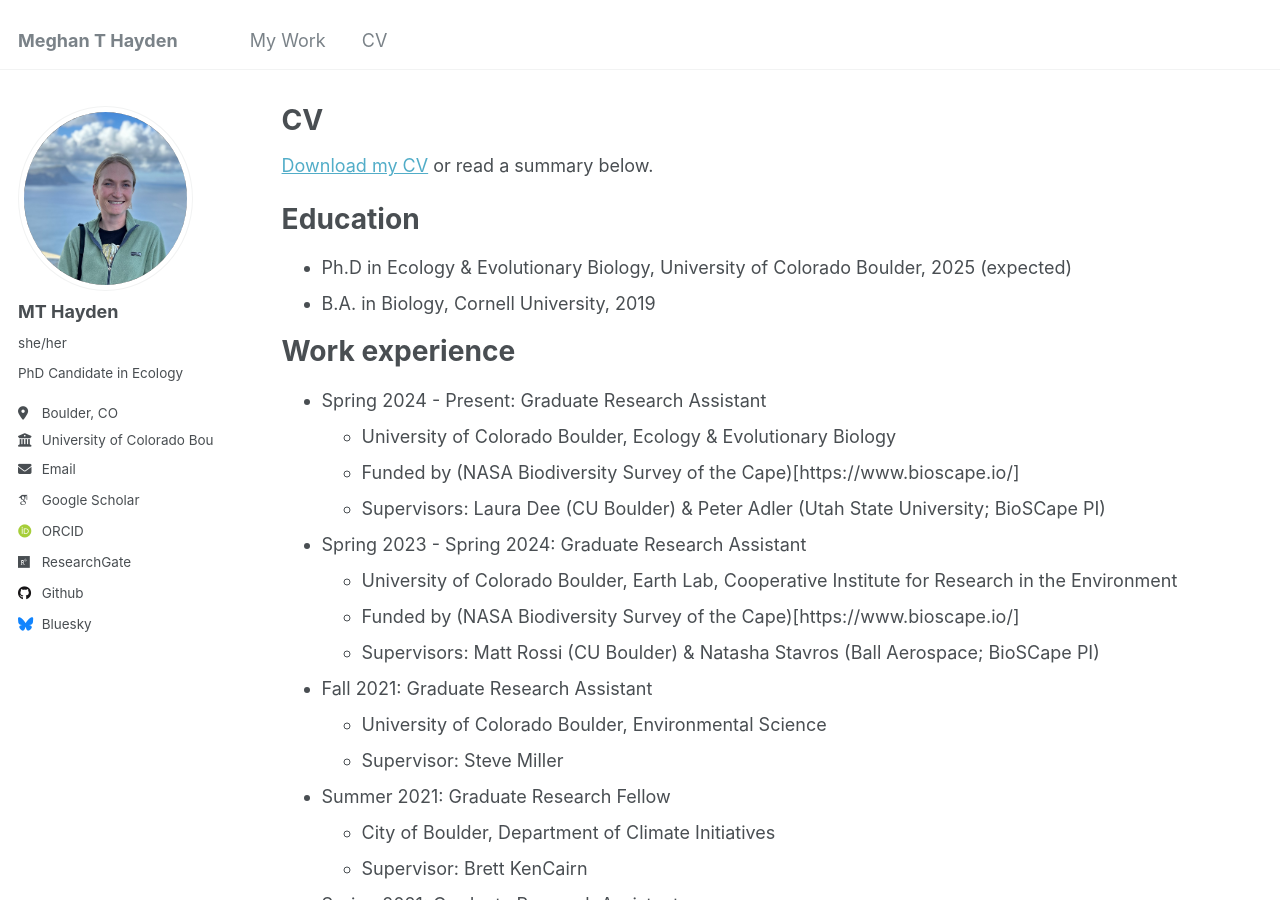
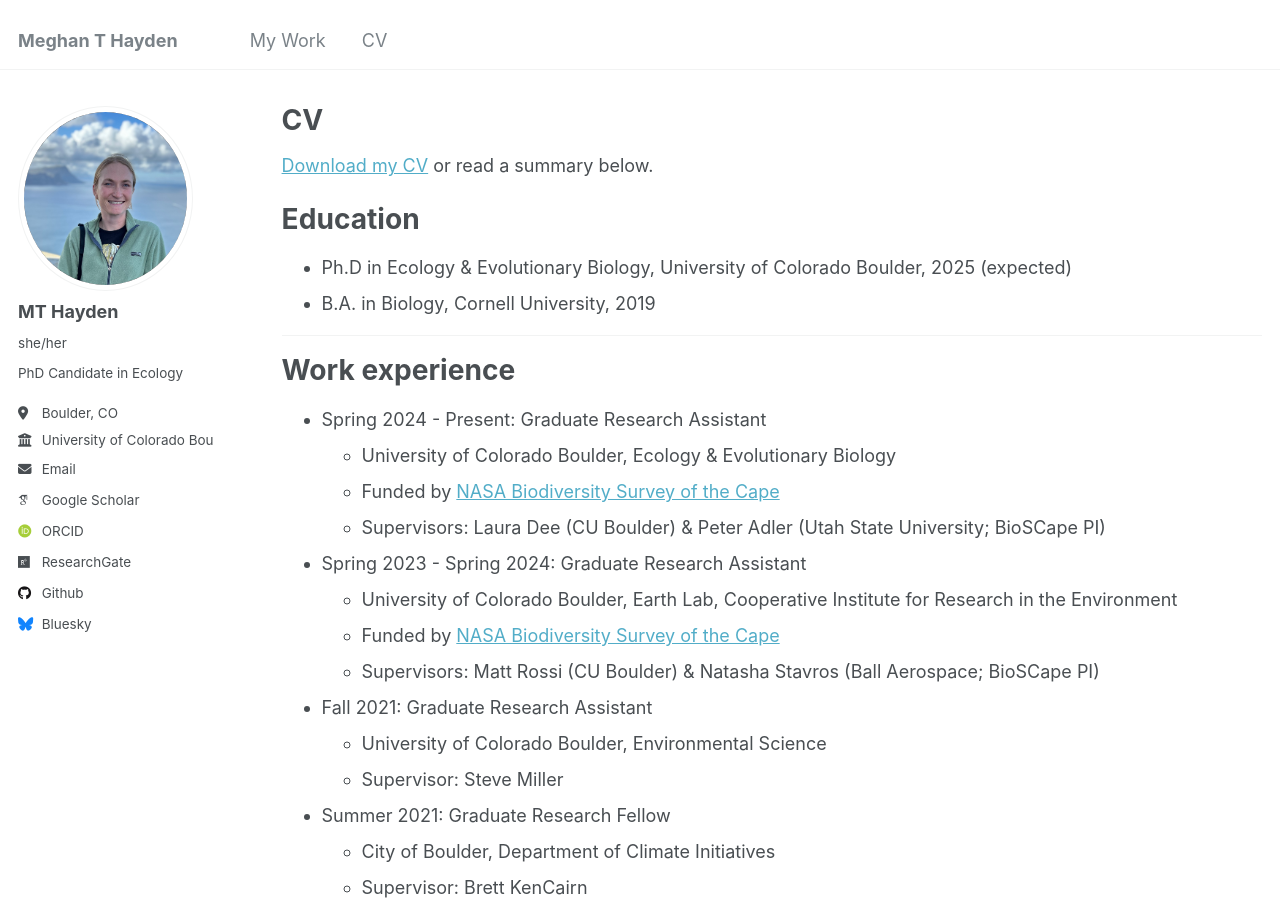
Before and after one commit to MeghanTHayden/MeghanTHayden.github.io, a Jekyll site: the page built from _pages/cv.md, in a window 1280 px wide and 900 px high. Built offline with Jekyll 4.4.1, drawn with Linux system fonts in a browser that asks for light colours; some web fonts are replaced.

```diff
--- a/_pages/cv.md
+++ b/_pages/cv.md
@@ -14,16 +14,18 @@ Education
 * Ph.D in Ecology & Evolutionary Biology, University of Colorado Boulder, 2025 (expected)
 * B.A. in Biology, Cornell University, 2019
 
+<hr>
+
 Work experience
 ======
 * Spring 2024 - Present: Graduate Research Assistant
   * University of Colorado Boulder, Ecology & Evolutionary Biology
-  * Funded by (NASA Biodiversity Survey of the Cape)[https://www.bioscape.io/]
+  * Funded by [NASA Biodiversity Survey of the Cape](https://www.bioscape.io/)
   * Supervisors: Laura Dee (CU Boulder) & Peter Adler (Utah State University; BioSCape PI)
 
 * Spring 2023 - Spring 2024: Graduate Research Assistant
   * University of Colorado Boulder, Earth Lab, Cooperative Institute for Research in the Environment
-  * Funded by (NASA Biodiversity Survey of the Cape)[https://www.bioscape.io/]
+  * Funded by [NASA Biodiversity Survey of the Cape](https://www.bioscape.io/)
   * Supervisors: Matt Rossi (CU Boulder) & Natasha Stavros (Ball Aerospace; BioSCape PI)
 
 * Fall 2021: Graduate Research Assistant
@@ -38,6 +40,7 @@ Work experience
   * National Center for Atmospheric Research
   * Supervisor: Will Weider
 
+<hr>
 
 Skills
 ======
@@ -55,6 +58,7 @@ Skills
   * Experience pulling together large datasets from different sources, including satellite imagery (Sentinel-2, ECOSTRESS, etc.).
   * Proficient using ArcGIS, QGIS and ENVI, as well as programming for remote sensing analyses (see above).
 
+<hr>
 
 Publications
 ======
```
Also changed, not shown: _pages/research.md (+10 -8 lines).
